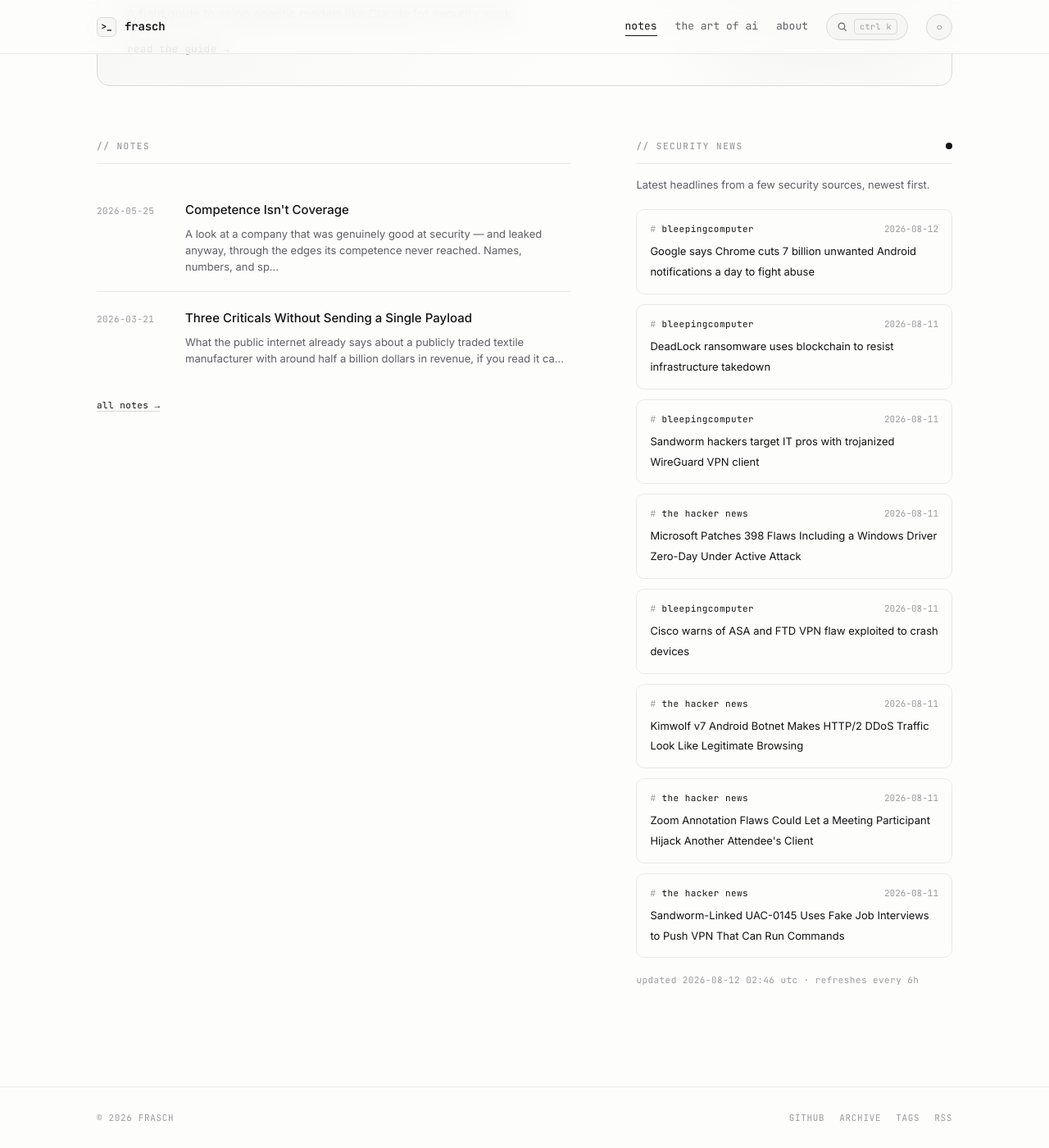
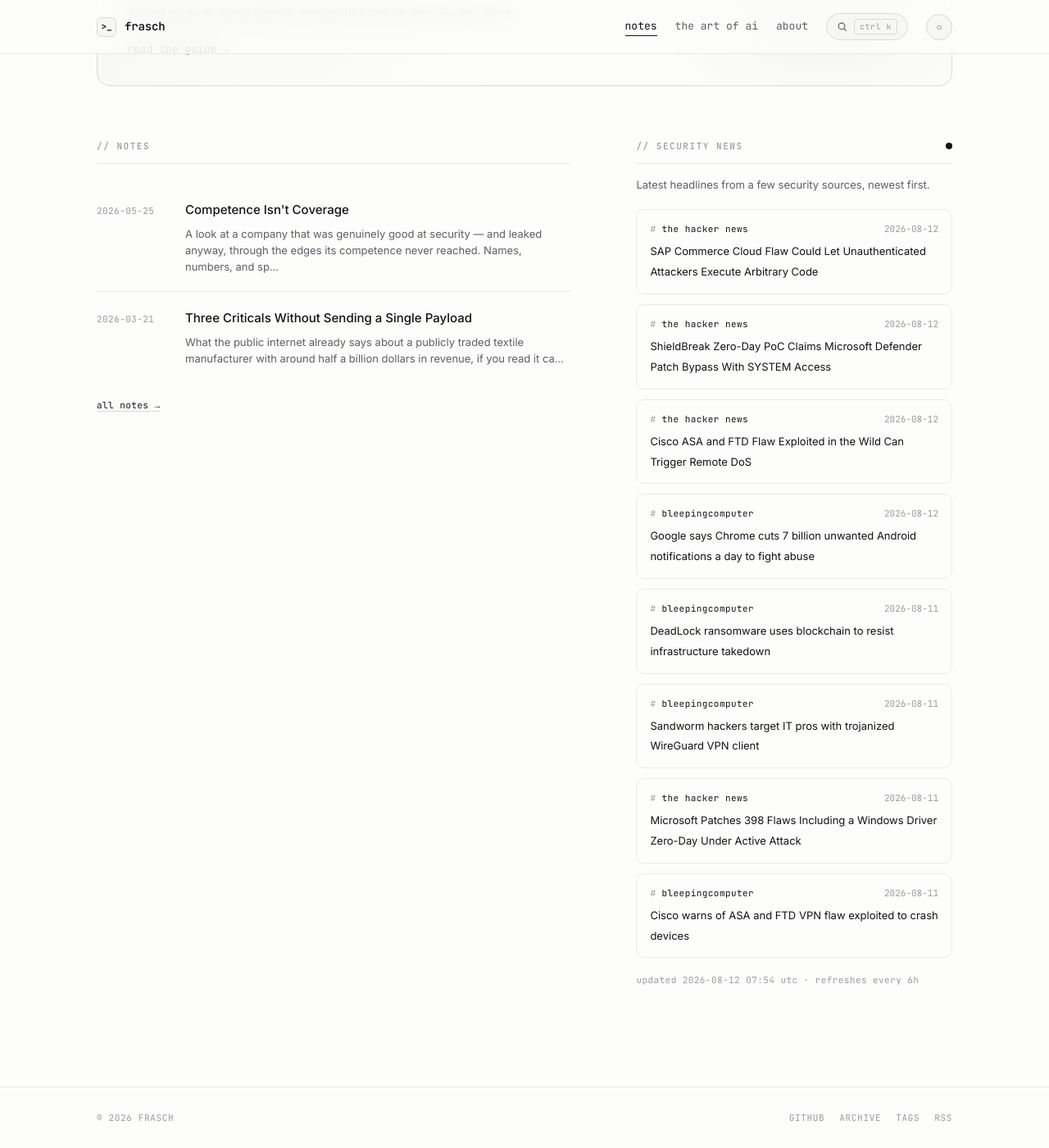
Before and after one commit to whoisfrasch/frasch, a Jekyll site: the page built from index.html, in a window 1280 px wide and 1400 px high, scrolled down 615 px. Shown: the whole window at 82% size. Built offline with Jekyll 4.4.1, drawn with Linux system fonts in a browser that asks for light colours.

```diff
--- a/_data/news.json
+++ b/_data/news.json
@@ -1,6 +1,24 @@
 {
-  "updated": "2026-08-12T02:46:55Z",
+  "updated": "2026-08-12T07:54:21Z",
   "items": [
+    {
+      "source": "the hacker news",
+      "title": "SAP Commerce Cloud Flaw Could Let Unauthenticated Attackers Execute Arbitrary Code",
+      "link": "https://thehackernews.com/2026/08/sap-commerce-cloud-flaw-could-let.html",
+      "date": "2026-08-12T07:31:40Z"
+    },
+    {
+      "source": "the hacker news",
+      "title": "ShieldBreak Zero-Day PoC Claims Microsoft Defender Patch Bypass With SYSTEM Access",
+      "link": "https://thehackernews.com/2026/08/shieldbreak-zero-day-poc-claims.html",
+      "date": "2026-08-12T06:41:38Z"
+    },
+    {
+      "source": "the hacker news",
+      "title": "Cisco ASA and FTD Flaw Exploited in the Wild Can Trigger Remote DoS",
+      "link": "https://thehackernews.com/2026/08/cisco-asa-and-ftd-flaw-exploited-in.html",
+      "date": "2026-08-12T06:15:58Z"
+    },
     {
       "source": "bleepingcomputer",
       "title": "Google says Chrome cuts 7 billion unwanted Android notifications a day to fight abuse",
@@ -30,24 +48,6 @@
       "title": "Cisco warns of ASA and FTD VPN flaw exploited to crash devices",
       "link": "https://www.bleepingcomputer.com/news/security/cisco-warns-of-asa-and-ftd-vpn-flaw-exploited-to-crash-devices/",
       "date": "2026-08-11T19:45:31Z"
-    },
-    {
-      "source": "the hacker news",
-      "title": "Kimwolf v7 Android Botnet Makes HTTP/2 DDoS Traffic Look Like Legitimate Browsing",
-      "link": "https://thehackernews.com/2026/08/kimwolf-v7-android-botnet-makes-http2.html",
-      "date": "2026-08-11T19:36:37Z"
-    },
-    {
-      "source": "the hacker news",
-      "title": "Zoom Annotation Flaws Could Let a Meeting Participant Hijack Another Attendee's Client",
-      "link": "https://thehackernews.com/2026/08/zoom-annotation-flaws-could-let-meeting.html",
-      "date": "2026-08-11T19:08:47Z"
-    },
-    {
-      "source": "the hacker news",
-      "title": "Sandworm-Linked UAC-0145 Uses Fake Job Interviews to Push VPN That Can Run Commands",
-      "link": "https://thehackernews.com/2026/08/sandworm-linked-uac-0145-uses-fake-job.html",
-      "date": "2026-08-11T18:36:47Z"
     }
   ]
 }
```
